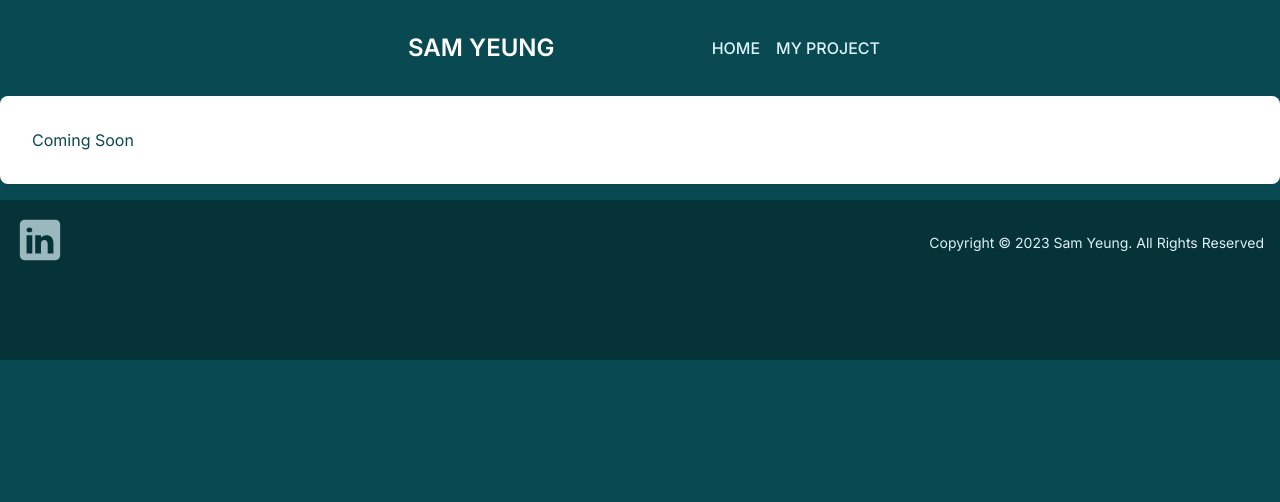
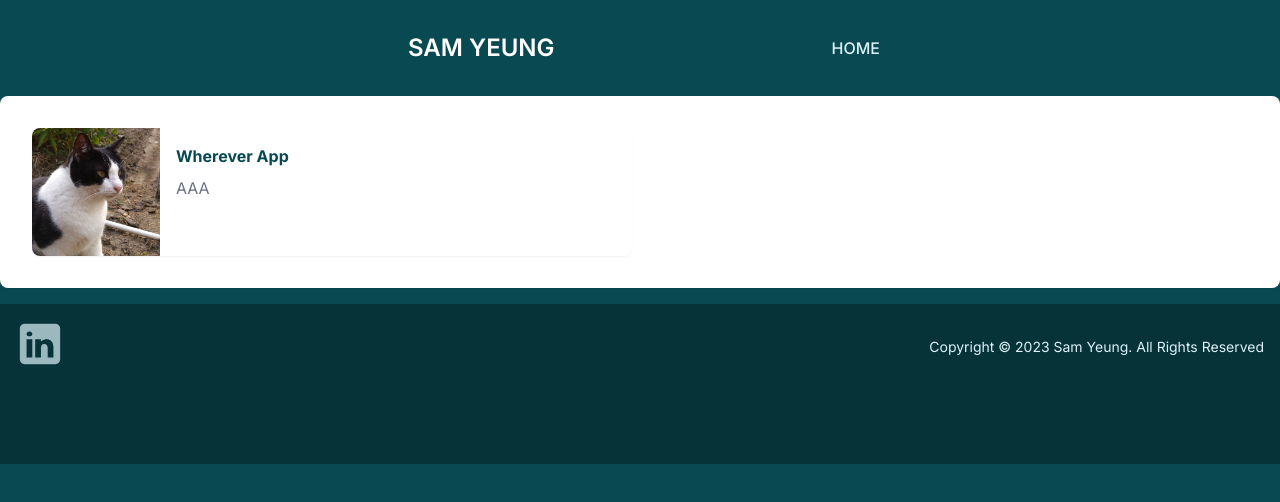
Before and after one commit to SamYeung1/mywebsite, a Next.js app: page /my_project in a window 1280 px wide. Shown: the top 502 px of the page. Built offline with nearby package versions, Linux system fonts and the light colour scheme.

Commit message:
Remove myproject item

```diff
--- a/src/app/(home)/page.tsx
+++ b/src/app/(home)/page.tsx
@@ -47,7 +47,7 @@ export default function HomePage() {
                                 <span className={'text-sm font-bold'}>{skill.category.title}</span>
                                 <div className={'flex gap-2 flex-wrap my-2'}>
                                     {skill.skills.map((title: string, skill_item_index: number) => (
-                                        <Badge key={`skill_item_${skill_item_index}`} title={title}/>))}
+                                        <Badge key={`skill-item_${skill_item_index}`} title={title}/>))}
                                 </div>
                             </div>
                         )
--- a/src/app/(page)/my_project/page.tsx
+++ b/src/app/(page)/my_project/page.tsx
@@ -1,5 +1,13 @@
 "use client"
 import React, {useEffect, useState} from "react";
+import {ProductCard} from "@/app/components/product-card";
+
+let cards: CardItem[] = [
+    {icon: '/cover.jpg', description: 'AAA', title: 'Wherever App'}
+];
 export default function MyProjectPage() {
-    return <div>Coming Soon</div>
+    return <div className={'grid grid-cols-1 md:grid-cols-2 gap-4'}>
+        {cards.map((card: CardItem, index: number) => (
+            <ProductCard key={`production-card_${index}`} cardItem={card}/>))}
+    </div>
 }
--- a/src/app/components/layout/header.tsx
+++ b/src/app/components/layout/header.tsx
@@ -12,7 +12,7 @@ export default function Header({showBanner}: { showBanner: boolean }) {
             className={`backdrop-blur-sm backdrop-brightness-50 fixed ${showBanner ? (scrolled ? 'bg-primary' : '') : 'bg-primary'}`}
             menuItems={[
                 {name: 'Home', url: '/'},
-                {name: 'My Project', url: '/my_project'}
+               // {name: 'My Project', url: '/my_project'}
             ]}/>
     </header>
 }
```
